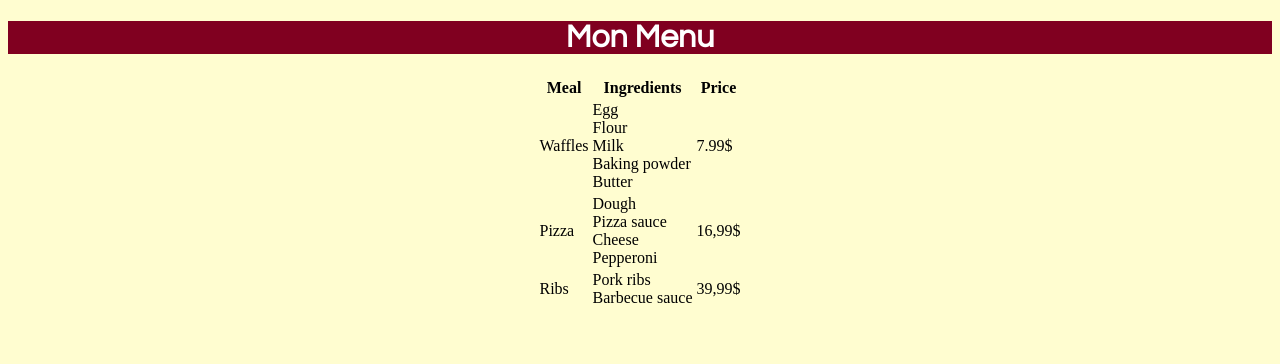
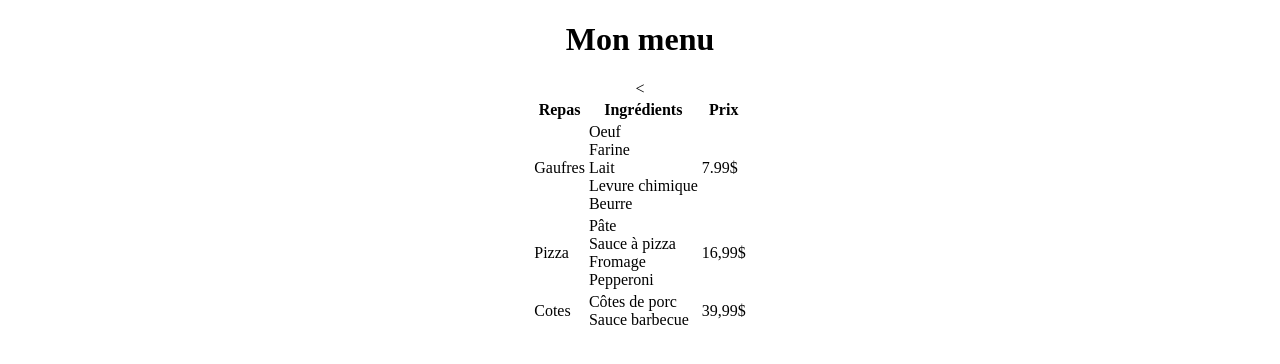
Before and after one commit to CChatland/cchatland.github.io, a plain HTML site: page Menu.html in a window 1280 px wide. Drawn offline with Linux system fonts and the light colour scheme.

Commit message:
Update Menu.html

```diff
--- a/Menu.html
+++ b/Menu.html
@@ -2,40 +2,39 @@
 <html>
     <head>
         <meta charset="utf-8">
-        <title>Challenge: The dinner table</title>
-        <link rel="stylesheet" href="css/style.css">
+        <title>Mon menu</title>
     </head>
     <body>
-    <center>
-        <h1 id="main-title-heading">Mon Menu</h1>
+	<center>
+
+        <h1>Mon menu</h1>
 
         <table>
             <thead>
                 <tr>
-                    <th>Meal</th>
-                    <th>Ingredients</th>
-                    <th>Price</th>
+                    <th>Repas</th>
+                    <th>Ingrédients</th>
+                    <th>Prix</th>
                 </tr>
             </thead>
             <tbody>
             <tr>
-                    <td>Waffles</td>
-                    <td>Egg<br> Flour<br> Milk<br> Baking powder<br> Butter<br> </td>
+                    <td>Gaufres</td>
+                    <td>Oeuf<br> Farine<br> Lait<br> Levure chimique<br> Beurre<br> </td>
                     <td>7.99$</td>
                 </tr>
                 <tr>
                     <td>Pizza</td>
-                    <td>Dough<br> Pizza sauce<br> Cheese<br> Pepperoni<br>
-                    </td>
+                    <td>Pâte<br> Sauce à pizza<br> Fromage<br> Pepperoni<br> </td>
                     <td>16,99$</td>
                 </tr>
                 <tr>
-                    <td>Ribs</td>
-                    <td>Pork ribs<br> Barbecue sauce</td>
+                    <td>Cotes</td>
+                    <<td>Côtes de porc<br> Sauce barbecue</td>
                     <td>39,99$</td>
                 </tr>
             </tbody>
         </table>
-    <center>
+	</center>
     </body>
 </html>
```
